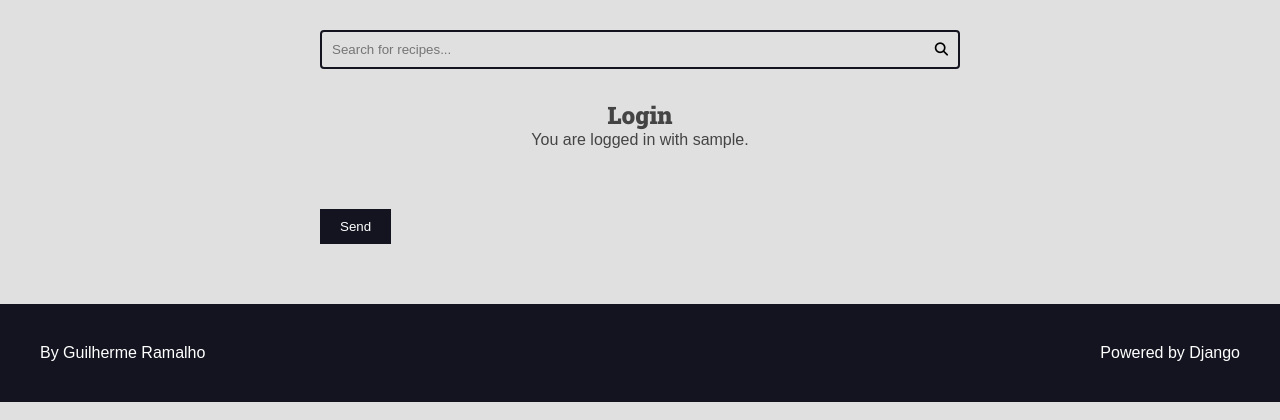
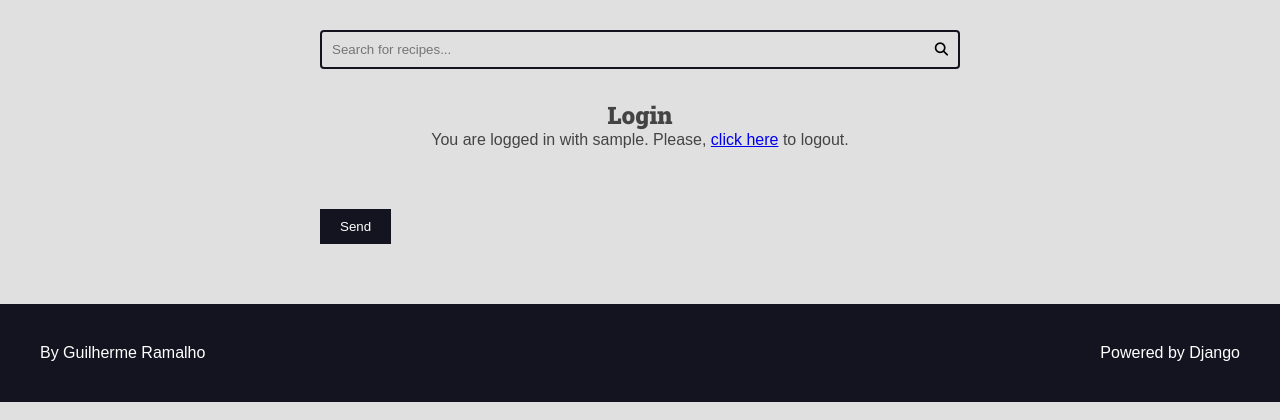
Before and after one commit to GuilhermePereiraRamalho/curso-django-projeto1, a Django app: template authors/templates/authors/pages/login.html in a window 1280 px wide. Shown: the part 113-533 px from the top of the page. Run offline with Django 5.2, Linux system fonts and the light colour scheme; the template is opened without the code that fills it, so the values that code supplies are empty; the visitor is signed in with stand-in values (Sample User, id 1).

Commit message:
Sistema de logout e segurança CSRF (Parte 2/3)

```diff
--- a/authors/templates/authors/pages/login.html
+++ b/authors/templates/authors/pages/login.html
@@ -10,6 +10,9 @@
                 You are logged in with
                 {{ request.user.username }}.
 
+                Please,
+                <a href="{% url "authors:logout" %}">click here</a> to logout.
+
             </p>
         {% endif %}
     </div>
--- a/authors/urls.py
+++ b/authors/urls.py
@@ -10,4 +10,5 @@ urlpatterns = [
     path('register/create/', views.register_create, name='register_create'),
     path('login/', views.login_view, name='login'),
     path('login/create/', views.login_create, name='login_create'),
+    path('logout/', views.logout_view, name='logout'),
 ]
```
